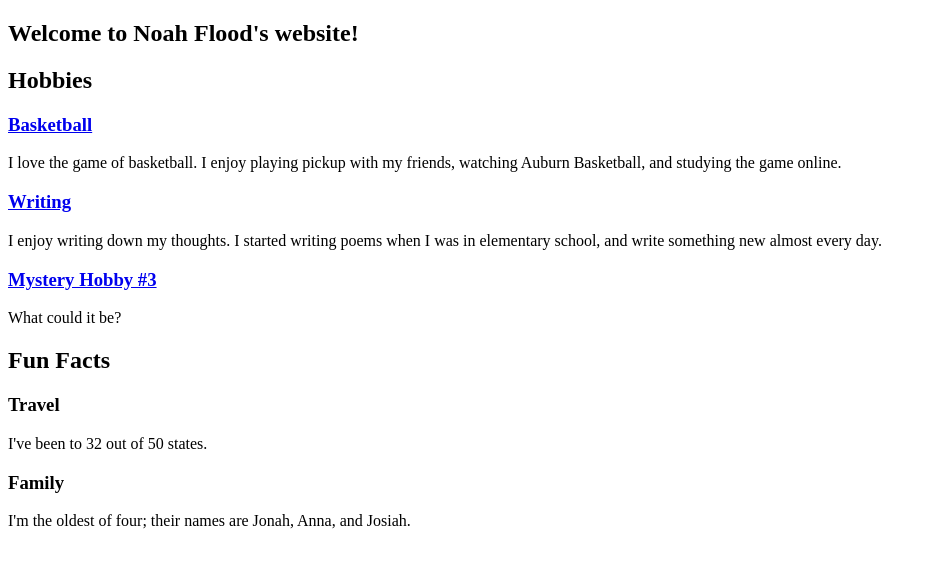
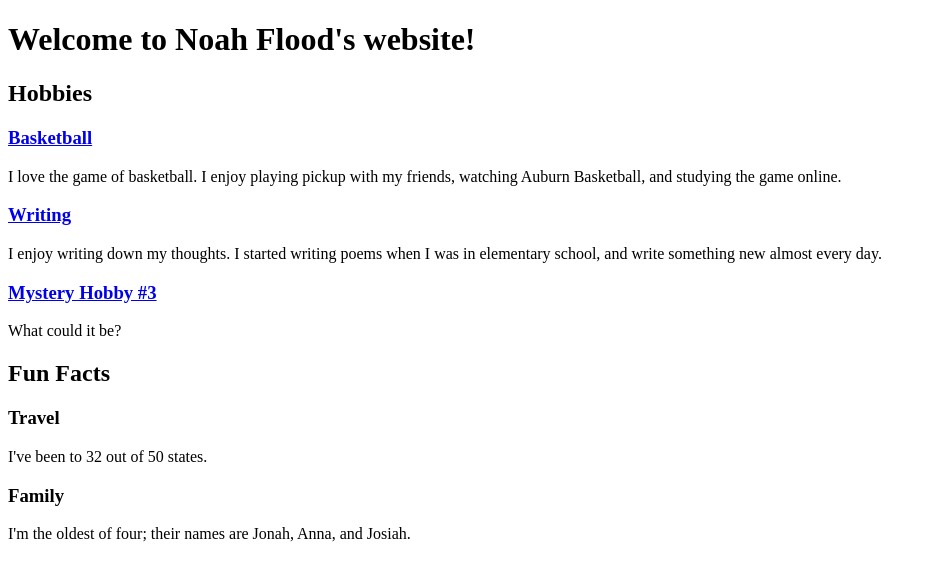
Before and after one commit to noahflood1/COMP5970-MyWebsite, a plain HTML site: page index.html in a window 1280 px wide. Shown: the whole page, without its empty margins (0-936 px from the left). Drawn offline with Linux system fonts and the light colour scheme.

Commit message:
change title size

```diff
--- a/index.html
+++ b/index.html
@@ -7,7 +7,7 @@
 
 <BODY>
 
-<H2>Welcome to Noah Flood's website!</H2>
+<H1>Welcome to Noah Flood's website!</H1>
 
 <H2>Hobbies</H2>
 
```
